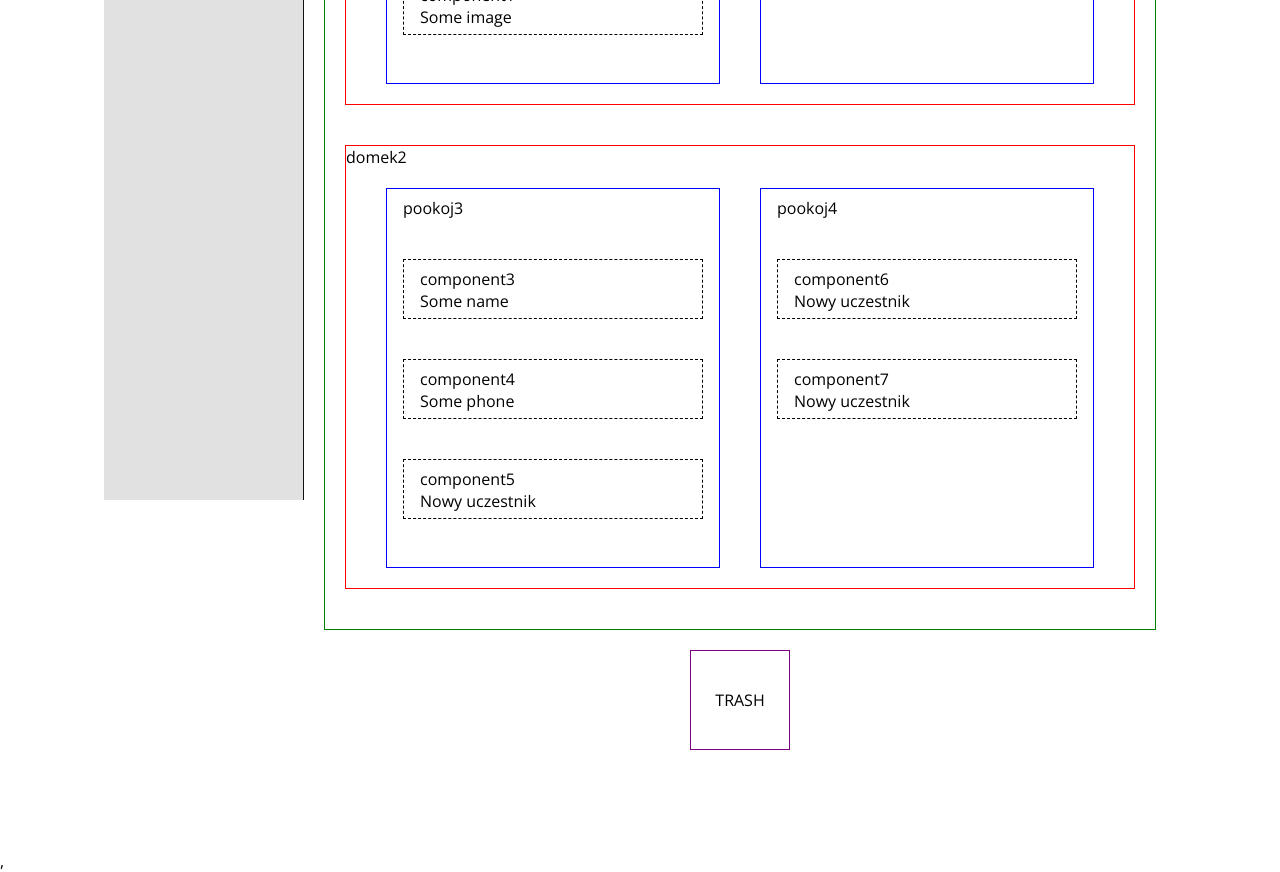
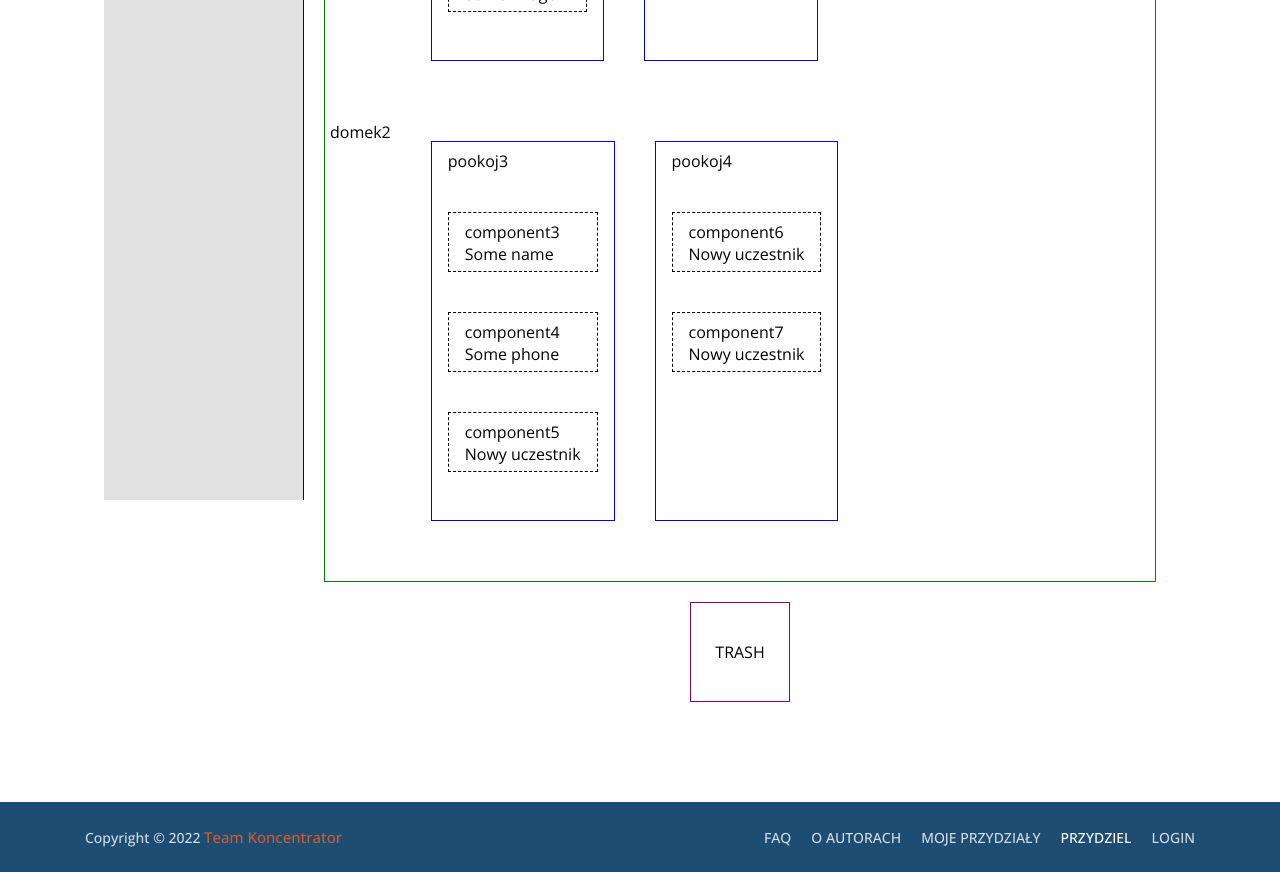
Before and after one commit to Team-Koncentrator/software-engineering-project, a React (Create React App) app in the folder frontend/: page /assign in a window 1280 px wide. Shown: the part 380-1252 px from the top of the page. Built offline with nearby package versions, Linux system fonts and the light colour scheme.

Commit message:
some-css-with-footer-add

```diff
--- a/frontend/src/App.js
+++ b/frontend/src/App.js
@@ -2,15 +2,16 @@
 import { Routes, Route } from 'react-router-dom';
 import 'App.css';
 import Navigation from 'components/Navigation/Navigation';
+import Footer from 'components/Footer/Footer';
 import GlobalStyle from 'theme/globalStyles';
 import Home from 'pages/Home/Home';
 import Login from 'pages/Login/Login';
 import Register from 'pages/Register/Register';
-
 import Faq from 'pages/Faq/Faq';
 import Authors from 'pages/Authors/Authors';
 import Assign from 'pages/Assign/Assign';
 import Allocation from 'pages/Allocation/Allocation';
+
 function App() {
   return (
     <>
@@ -27,6 +28,7 @@
           <Route path='assign' element={<Assign />} />
         </Routes>
       </div>
+      <Footer />
     </>
   );
 }
--- /dev/null
+++ b/frontend/src/components/Footer/Footer.css
@@ -0,0 +1,137 @@
+.footer-section * {
+  font-family: 'open-500';
+  font-size: 15px;
+}
+.footer-section {
+  background: #1e4d73;
+  position: relative;
+}
+.copyright-area {
+  background: #1e4d73;
+  padding: 25px 0;
+}
+.copyright-text p {
+  margin: 0;
+  font-size: 14px;
+  color: #fff;
+  opacity: 0.8;
+}
+.copyright-text p a {
+  color: #ff5e14;
+  text-decoration: none;
+}
+@media (min-width: 992px) {
+  .text-lg-left {
+    text-align: left !important;
+  }
+}
+@media (min-width: 1200px) {
+  .col-xl-6 {
+    -ms-flex: 0 0 50%;
+    flex: 0 0 50%;
+    max-width: 50%;
+  }
+}
+.text-center {
+  text-align: center !important;
+}
+@media (min-width: 992px) {
+  .text-lg-left {
+    text-align: left !important;
+  }
+}
+
+.text-right {
+  text-align: right !important;
+}
+.d-none {
+  display: none !important;
+}
+
+@media (min-width: 992px) {
+  .d-lg-block {
+    display: block !important;
+  }
+}
+
+@media (min-width: 992px) {
+  .col-lg-6 {
+    -ms-flex: 0 0 50%;
+    flex: 0 0 50%;
+    max-width: 50%;
+  }
+}
+@media (min-width: 1200px) {
+  .col-xl-6 {
+    -ms-flex: 0 0 50%;
+    flex: 0 0 50%;
+    max-width: 50%;
+  }
+}
+.col-lg-6,
+.col-xl-6 {
+  position: relative;
+  width: 100%;
+  min-height: 1px;
+  padding-right: 15px;
+  padding-left: 15px;
+}
+.row {
+  display: -ms-flexbox;
+  display: flex;
+  -ms-flex-wrap: wrap;
+  flex-wrap: wrap;
+  margin-right: -15px;
+  margin-left: -15px;
+  border: none !important;
+}
+.footer-menu li {
+  display: inline-block;
+  margin-left: 20px;
+  text-transform: uppercase;
+}
+.footer-menu li:hover a {
+  color: #ff5e14;
+}
+.footer-menu li a {
+  font-size: 14px;
+  color: #fff;
+  text-decoration: none;
+  opacity: 0.8;
+}
+.footer-menu li a.active {
+  opacity: 1;
+}
+
+@media (min-width: 576px) {
+  .container {
+    max-width: 540px;
+  }
+}
+@media (min-width: 768px) {
+  .container {
+    max-width: 720px;
+  }
+}
+@media (min-width: 768px) {
+  .container {
+    max-width: 720px;
+  }
+}
+@media (min-width: 992px) {
+  .container {
+    max-width: 960px;
+  }
+}
+@media (min-width: 1200px) {
+  .container {
+    max-width: 1140px;
+  }
+}
+.container {
+  width: 100%;
+  padding-right: 15px;
+  padding-left: 15px;
+  margin-right: auto;
+  margin-left: auto;
+}
--- /dev/null
+++ b/frontend/src/components/Footer/Footer.jsx
@@ -0,0 +1,72 @@
+import React from 'react';
+import './Footer.css';
+import { NavLink as Link } from 'react-router-dom';
+
+const Footer = () => {
+  const menuItems = [
+    {
+      id: '1',
+      label: 'Faq',
+      url: 'faq',
+      order: '1'
+    },
+    {
+      id: '2',
+      label: 'O autorach',
+      url: 'authors',
+      order: '2'
+    },
+    {
+      id: '3',
+      label: 'moje przydziały',
+      url: 'allocation',
+      order: '3'
+    },
+    {
+      id: '4',
+      label: 'Przydziel',
+      url: 'assign',
+      order: '4'
+    },
+    // Wartość loginu będzie obsługiwana z poziomu bazy danych na podstawie tego czy ktoś jest zalogowany
+    {
+      id: '5',
+      label: 'Login',
+      url: 'login',
+      order: '5'
+    }
+  ];
+
+  return (
+    <footer className='footer-section'>
+      <div className='copyright-area'>
+        <div className='container'>
+          <div className='row'>
+            <div className='col-xl-6 col-lg-6 text-center text-lg-left'>
+              <div className='copyright-text'>
+                <p>
+                  Copyright &copy; 2022 <a href='https://github.com/Team-Koncentrator/'>Team Koncentrator</a>
+                </p>
+              </div>
+            </div>
+            <div className='col-xl-6 col-lg-6 d-none d-lg-block text-right'>
+              <div className='footer-menu'>
+                <ul>
+                  {menuItems
+                    .sort((a, b) => Number(a.order) - Number(b.order))
+                    .map((item) => (
+                      <li key={item.id}>
+                        <Link to={item.url}>{item.label}</Link>
+                      </li>
+                    ))}
+                </ul>
+              </div>
+            </div>
+          </div>
+        </div>
+      </div>
+    </footer>
+  );
+};
+
+export default Footer;
--- a/frontend/src/components/Navigation/NavigationElements.jsx
+++ b/frontend/src/components/Navigation/NavigationElements.jsx
@@ -31,6 +31,9 @@
 
   &.active {
     opacity: 1;
+  }
+  &:hover {
+    color: #ff5e14;
   }
 `;
 
--- a/frontend/src/index.js
+++ b/frontend/src/index.js
@@ -12,6 +12,5 @@
         <App />
       </AuthProvider>
     </BrowserRouter>
-    ,
   </React.StrictMode>
 );
--- a/frontend/src/pages/Authors/Authors.css
+++ b/frontend/src/pages/Authors/Authors.css
@@ -2,6 +2,11 @@
   margin: 0;
   padding: 0;
   box-sizing: border-box;
+}
+.authors-page-wrapper {
+  max-width: 1140px;
+  padding: 64px 0 64px 0;
+  margin: 0 auto;
 }
 
 .heroContent {
@@ -10,12 +15,17 @@
   padding: 0;
 }
 .heroContent > .onas {
-  padding: 64px 0 48px;
+  padding: 0 0 48px;
 }
 .peopleCont {
-  padding: 0.5rem 18rem;
+  /*padding: 0.5rem 10rem;*/
   max-width: 1300px;
   margin: auto !important;
+}
+@media (max-width: 550px) {
+  .css-40bdxh-MuiGrid-root > .MuiGrid-item {
+    padding: 0 !important;
+  }
 }
 
 .cardHeader {
--- a/frontend/src/pages/Authors/Authors.jsx
+++ b/frontend/src/pages/Authors/Authors.jsx
@@ -64,7 +64,7 @@
 
   return (
     <>
-      <main>
+      <main className='authors-page-wrapper'>
         {/* Hero unit */}
         <div className='heroContent'>
           <div className='onas'>
--- a/frontend/src/pages/Faq/Faq.css
+++ b/frontend/src/pages/Faq/Faq.css
@@ -4,12 +4,17 @@
   box-sizing: border-box;
 }
 
+.faq-page-wrapper {
+  max-width: 1140px;
+  padding: 64px 0 64px 0;
+  margin: 0 auto;
+}
+
 .faq-accordition {
-  padding: 0.5rem 18rem;
+  padding: 0;
 }
 
 .heroContent {
-  max-width: 600px;
   margin: 0 auto;
   padding: 0;
 }
--- a/frontend/src/pages/Faq/Faq.jsx
+++ b/frontend/src/pages/Faq/Faq.jsx
@@ -39,7 +39,7 @@
   };
   return (
     <>
-      <main>
+      <main className='faq-page-wrapper'>
         <div className='heroContent'>
           <div className='faq-intro'>
             <Typography component='h1' variant='h2' align='center' color='textPrimary' gutterBottom>
```
